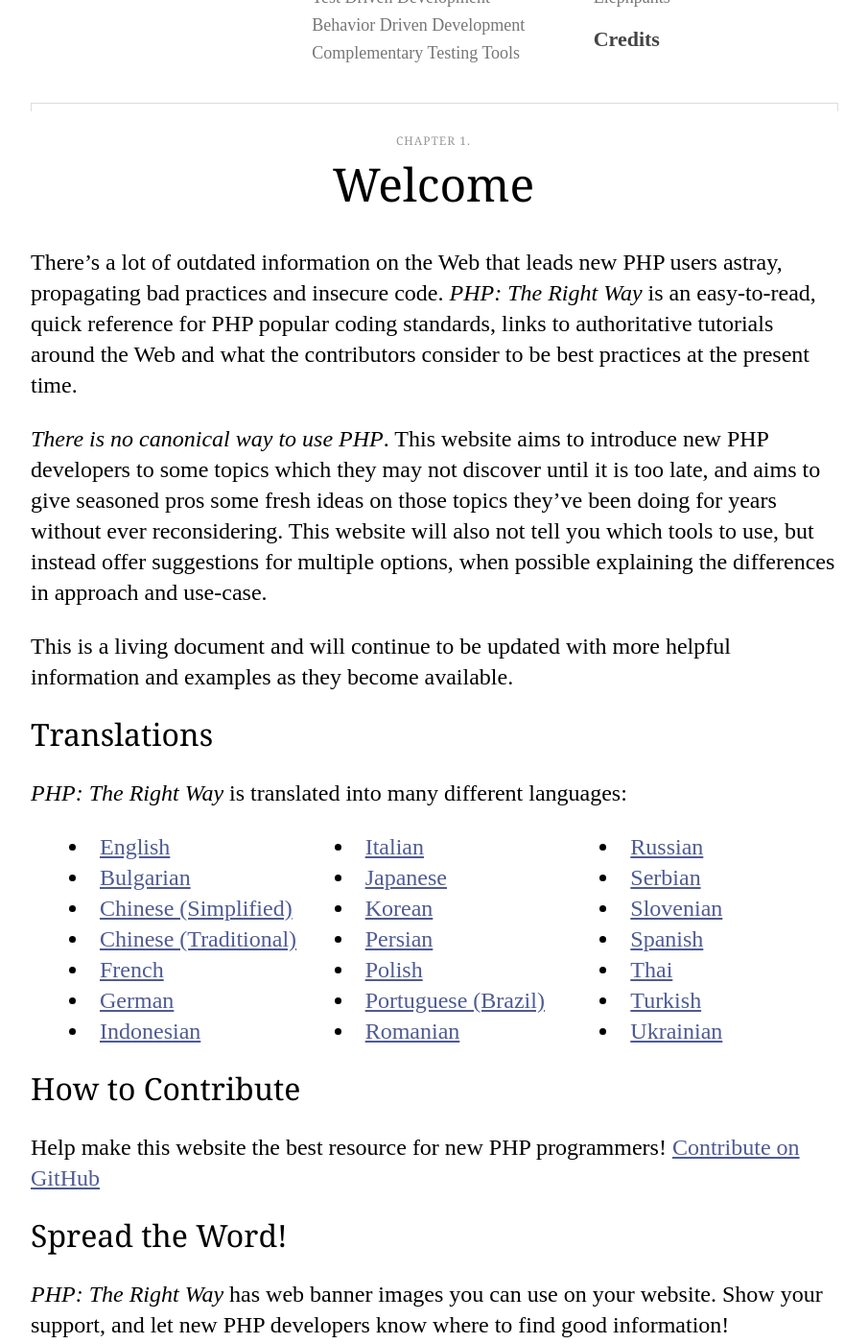
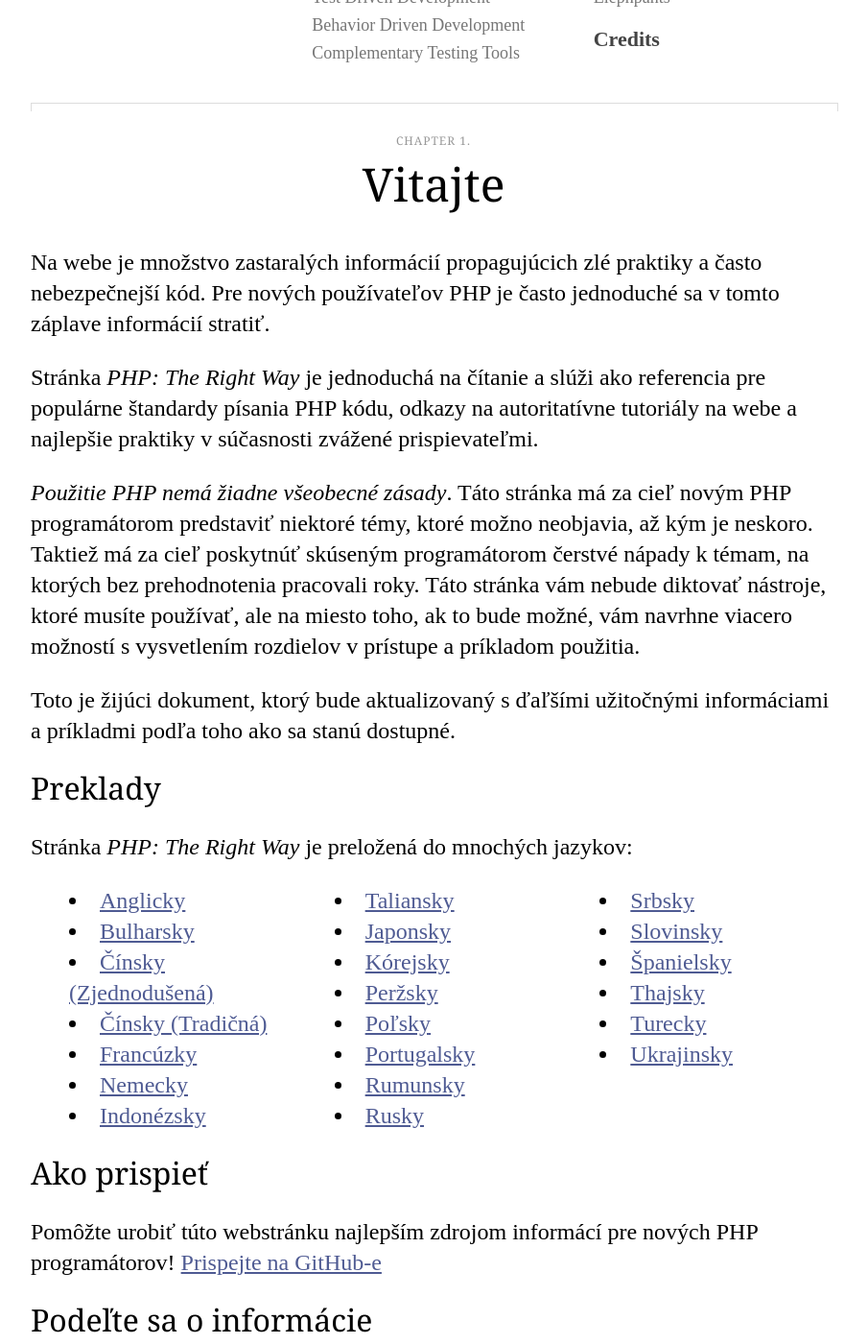
Before and after one commit to codeguy/php-the-right-way, a Jekyll site: the page built from index.html, in a window 1280 px wide and 1400 px high, scrolled down 1135 px. Shown: the whole window at 96% size, without its empty margins (188-1093 px from the left). Built offline with Jekyll 4.4.1, drawn with Linux system fonts in a browser that asks for light colours; some of the changed text lies outside the part shown.

Commit message:
Translate welcome.md

```diff
--- a/_includes/welcome.md
+++ b/_includes/welcome.md
@@ -1,57 +1,57 @@
-# Welcome
+# Vitajte {#welcome}
 
-There's a lot of outdated information on the Web that leads new PHP users astray,
-propagating bad practices and insecure code. _PHP: The Right Way_ is an easy-to-read,
-quick reference for PHP popular coding standards, links to authoritative tutorials
-around the Web and what the contributors consider to be best practices at the present
-time.
+Na webe je množstvo zastaralých informácií propagujúcich zlé praktiky a často nebezpečnejší kód.
+Pre nových používateľov PHP je často jednoduché sa v tomto záplave informácií stratiť.
 
-_There is no canonical way to use PHP_. This website aims to introduce new PHP
-developers to some topics which they may not discover until it is too late, and aims
-to give seasoned pros some fresh ideas on those topics they've been doing for years
-without ever reconsidering. This website will also not tell you which tools to use, but
-instead offer suggestions for multiple options, when possible explaining the differences
-in approach and use-case.
+ Stránka _PHP: The Right Way_ je jednoduchá na čítanie a slúži ako referencia pre populárne štandardy písania
+ PHP kódu, odkazy na autoritatívne tutoriály na webe a najlepšie praktiky v súčasnosti zvážené prispievateľmi.
 
-This is a living document and will continue to be updated with more helpful information
-and examples as they become available.
+_Použitie PHP nemá žiadne všeobecné zásady_. Táto stránka má za cieľ novým PHP programátorom predstaviť niektoré témy,
+ktoré možno neobjavia, až kým je neskoro. Taktiež má za cieľ poskytnúť skúseným programátorom čerstvé nápady k témam,
+na ktorých bez prehodnotenia pracovali roky. Táto stránka vám nebude diktovať nástroje, ktoré musíte používať,
+ale na miesto toho, ak to bude možné, vám navrhne viacero možností s vysvetlením rozdielov v prístupe
+a príkladom použitia.
 
-## Translations
+Toto je žijúci dokument, ktorý bude aktualizovaný s ďaľšími užitočnými informáciami
+a príkladmi podľa toho ako sa stanú dostupné.
 
-_PHP: The Right Way_ is translated into many different languages:
+## Preklady {#translations}
 
-* [English](http://www.phptherightway.com)
-* [Bulgarian](http://bg.phptherightway.com/)
-* [Chinese (Simplified)](http://laravel-china.github.io/php-the-right-way/)
-* [Chinese (Traditional)](http://laravel-taiwan.github.io/php-the-right-way)
-* [French](http://eilgin.github.io/php-the-right-way/)
-* [German](http://rwetzlmayr.github.io/php-the-right-way/)
-* [Indonesian](http://id.phptherightway.com/)
-* [Italian](http://it.phptherightway.com/)
-* [Japanese](http://ja.phptherightway.com)
-* [Korean](http://modernpug.github.io/php-the-right-way/)
-* [Persian](http://novid.github.io/php-the-right-way/)
-* [Polish](http://pl.phptherightway.com/)
-* [Portuguese (Brazil)](http://br.phptherightway.com/)
-* [Romanian](https://bgui.github.io/php-the-right-way/)
-* [Russian](http://getjump.github.io/ru-php-the-right-way)
-* [Serbian](http://phpsrbija.github.io/php-the-right-way/)
-* [Slovenian](http://sl.phptherightway.com)
-* [Spanish](http://phpdevenezuela.github.io/php-the-right-way/)
-* [Thai](https://apzentral.github.io/php-the-right-way/)
-* [Turkish](http://hkulekci.github.io/php-the-right-way/)
-* [Ukrainian](http://iflista.github.com/php-the-right-way/)
+Stránka _PHP: The Right Way_ je preložená do mnochých jazykov:
 
-## How to Contribute
+* [Anglicky](http://www.phptherightway.com)
+* [Bulharsky](http://bg.phptherightway.com)
+* [Čínsky (Zjednodušená)](http://laravel-china.github.io/php-the-right-way/)
+* [Čínsky (Tradičná)](http://laravel-taiwan.github.io/php-the-right-way)
+* [Francúzky](http://eilgin.github.io/php-the-right-way/)
+* [Nemecky](http://rwetzlmayr.github.io/php-the-right-way)
+* [Indonézsky](http://id.phptherightway.com)
+* [Taliansky](http://it.phptherightway.com)
+* [Japonsky](http://ja.phptherightway.com)
+* [Kórejsky](http://modernpug.github.io/php-the-right-way)
+* [Peržsky](http://novid.github.io/php-the-right-way/)
+* [Poľsky](http://pl.phptherightway.com)
+* [Portugalsky](http://br.phptherightway.com)
+* [Rumunsky](https://bgui.github.io/php-the-right-way/)
+* [Rusky](http://getjump.github.io/ru-php-the-right-way)
+* [Srbsky](http://phpsrbija.github.io/php-the-right-way/)
+* [Slovinsky](http://sl.phptherightway.com)
+* [Španielsky](http://phpdevenezuela.github.io/php-the-right-way)
+* [Thajsky](https://apzentral.github.io/php-the-right-way/)
+* [Turecky](http://hkulekci.github.io/php-the-right-way/)
+* [Ukrajinsky](http://iflista.github.com/php-the-right-way)
 
-Help make this website the best resource for new PHP programmers! [Contribute on GitHub][1]
+## Ako prispieť {#how-to-contribute}
 
-## Spread the Word!
+Pomôžte urobiť túto webstránku najlepším zdrojom informácí pre nových PHP programátorov! [Prispejte na GitHub-e][1]
 
-_PHP: The Right Way_ has web banner images you can use on your website. Show your support, and let new PHP developers
-know where to find good information!
+## Podeľte sa o informácie {#spread-the-word}
 
-[See Banner Images][2]
+Projekt _PHP: The Right Way_ má k dispozícií bannery, ktoré môžete použiť
+na vašej webstránke. Ukážte vašu podporu a zdielajte s novými PHP programátormi
+miesto, kde môžu získať dobré informácie.
+
+[Zobraz dostupné bannery][2]
 
 [1]: https://github.com/codeguy/php-the-right-way/tree/gh-pages
 [2]: /banners.html
--- a/_layouts/default.html
+++ b/_layouts/default.html
@@ -34,11 +34,11 @@
             <input type="checkbox" id="toggle"/>
             <label for="toggle">Table of Contents</label>
             <ul>
-                <li><a href="/#welcome">Welcome</a>
+                <li><a href="/#welcome">Vitajte</a>
                     <ul>
-                        <li><a href="/#translations">Translations</a></li>
-                        <li><a href="/#how-to-contribute">How to Contribute</a></li>
-                        <li><a href="/#spread-the-word">Spread the Word!</a></li>
+                        <li><a href="/#translations">Preklady</a></li>
+                        <li><a href="/#how-to-contribute">Ako prispieť</a></li>
+                        <li><a href="/#spread-the-word">Podeľte sa o informácie</a></li>
                     </ul>
                 </li>
                 {% assign lastIsChild = false %}
```
